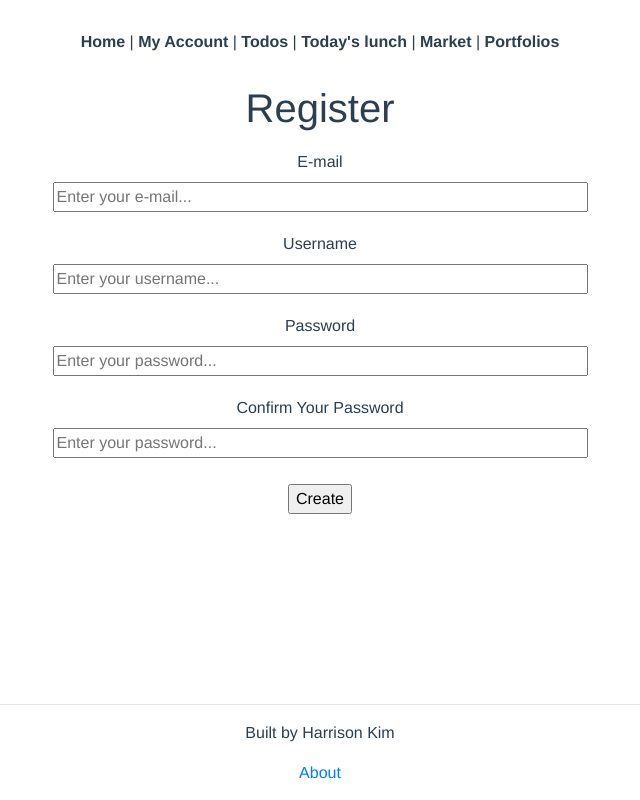
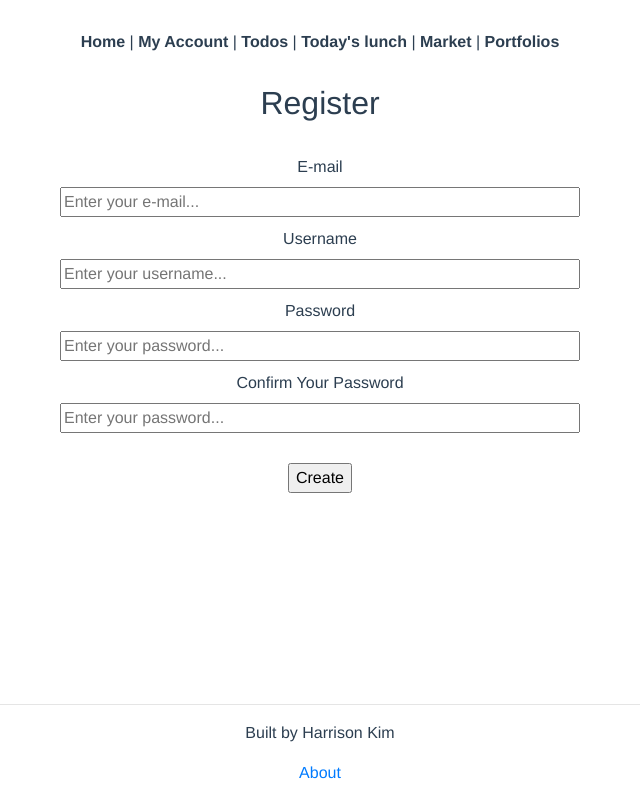
Before and after one commit to hhkimmm9/Dashboard, a Vue app in the folder frontend/: page /user/register in a window 1280 px wide. Shown: the whole page, without its empty margins (320-960 px from the left). Built offline with nearby package versions, Linux system fonts and the light colour scheme; a web font is replaced by a local one.

Commit message:
Fix CSS for auth-related components.

```diff
--- a/frontend/src/views/auth/Login.vue
+++ b/frontend/src/views/auth/Login.vue
@@ -1,11 +1,11 @@
 <template>
   <div class="container">
     <div v-if="!getIsSignedIn">
-      <h1>Sign In</h1>
-      <div class="form">
+      <h2>Sign In</h2>
+
       <form @submit="onSubmit">
-          <div class="form-group">
-            <div class="input-group">
+        <div id="input-field-group">
+          <div class="input-field">
             <label for="input-1">E-mail</label>
             <input
               type="email"
@@ -15,7 +15,7 @@
               required
             />
           </div>
-            <div class="input-group">
+          <div class="input-field">
             <label for="input-2">Password</label>
             <input
               type="password"
@@ -26,8 +26,10 @@
             />
           </div>
         </div>
+
         <input type="submit" value="Sign in" />
-          <div class="link-to-register">
+
+        <div id="link-to-register">
           New to here?
           <router-link to="/user/register" class="button">
             Register
@@ -35,13 +37,11 @@
         </div>
       </form>
     </div>
-    </div>
 
     <div v-if="getIsSignedIn">
       <h1>My Account</h1>
       <div class="button-group">
-        <!-- TODO: this has to be a link to a profile edit page. -->
-        <button>Edit Profile</button>
+        <router-link to="/user/profile/edit">Edit Profile</router-link>
         <button @click="logoutHandler">Log Out</button>
       </div>
     </div>
@@ -88,18 +88,26 @@ export default {
 </script>
 
 <style scoped>
-.form-group {
+form {
+  padding: 15px;
+}
+
+#input-field-group {
+  margin: 10px auto;
+  width: 50%;
+}
+
+.input-field {
+  margin: 10px;
+  display: flex;
   flex-direction: column;
 }
 
-.input-group {
-  flex-direction: column;
-  width: 50%;
-  margin: auto;
-  padding: 15px;
+form > input {
+  margin: 20px;
 }
 
-.link-to-register {
-  margin-top: 10px;
+#link-to-register {
+  margin: 10px;
 }
 </style>
--- a/frontend/src/views/auth/Register.vue
+++ b/frontend/src/views/auth/Register.vue
@@ -1,10 +1,10 @@
 <template>
   <div class="container">
-    <h1>Register</h1>
-    <div class="form">
+    <h2>Register</h2>
+
     <form @submit="onSubmit">
-        <div class="form-group">
-          <div class="input-group">
+      <div id="input-field-group">
+        <div class="input-field">
           <label for="input-1">E-mail</label>
           <input
             type="email"
@@ -14,7 +14,7 @@
             required
           />
         </div>
-          <div class="input-group">
+        <div class="input-field">
           <label for="input-2">Username</label>
           <input
             type="text"
@@ -24,7 +24,7 @@
             required
           />
         </div>
-          <div class="input-group">
+        <div class="input-field">
           <label for="input-3">Password</label>
           <input
             type="password"
@@ -35,7 +35,7 @@
             required
           />
         </div>
-          <div class="input-group">
+        <div class="input-field">
           <label for="input-4">Confirm Your Password</label>
           <input
             type="password"
@@ -47,9 +47,9 @@
           />
         </div>
       </div>
+
       <input type="submit" value="Create" />
     </form>
-    </div>
   </div>
 </template>
 
@@ -97,10 +97,22 @@ export default {
 </script>
 
 <style scoped>
-.input-group {
+form {
+  padding: 15px;
+}
+
+#input-field-group {
+  margin: 10px auto;
+  width: 50%;
+}
+
+.input-field {
+  margin: 10px;
+  display: flex;
   flex-direction: column;
-  width: 50%;
-  margin: auto;
-  padding: 10px;
+}
+
+form > input {
+  margin: 20px;
 }
 </style>
```
Lines whose indentation alone changed are shown as unchanged.
